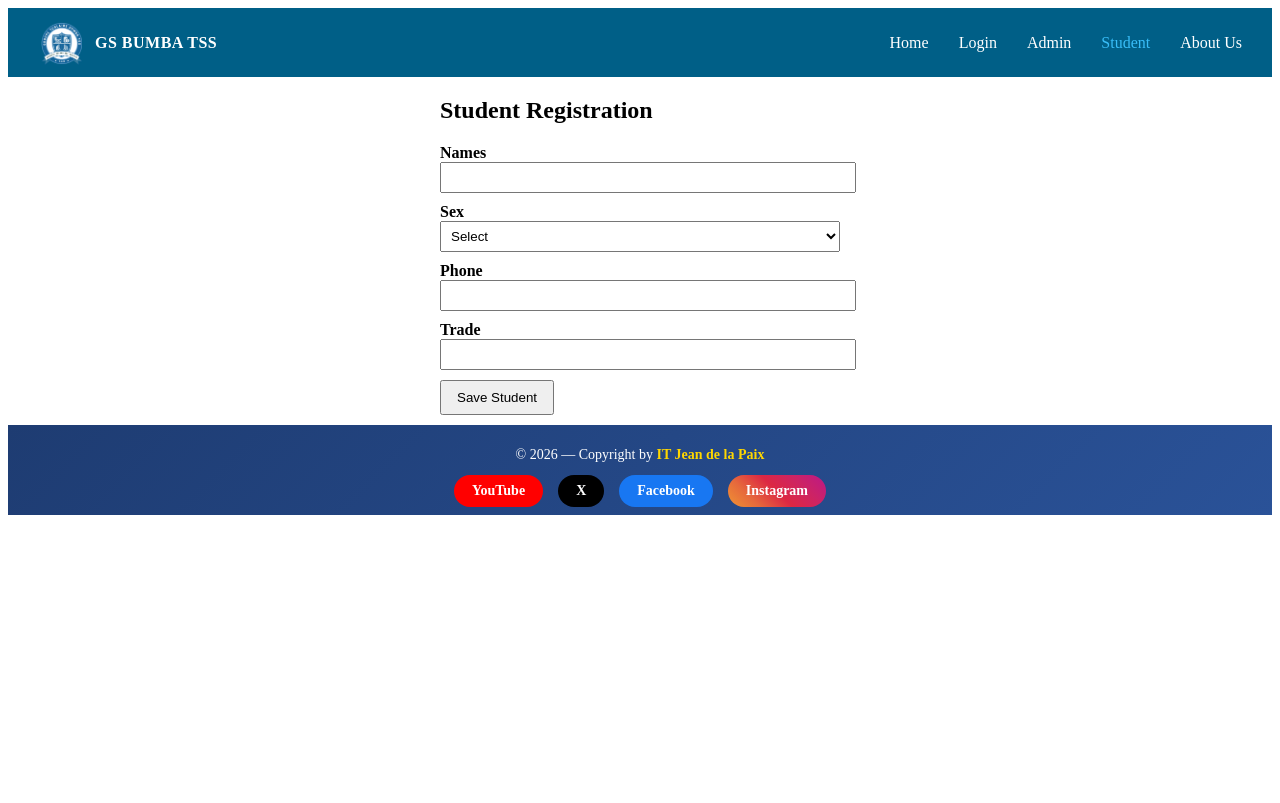
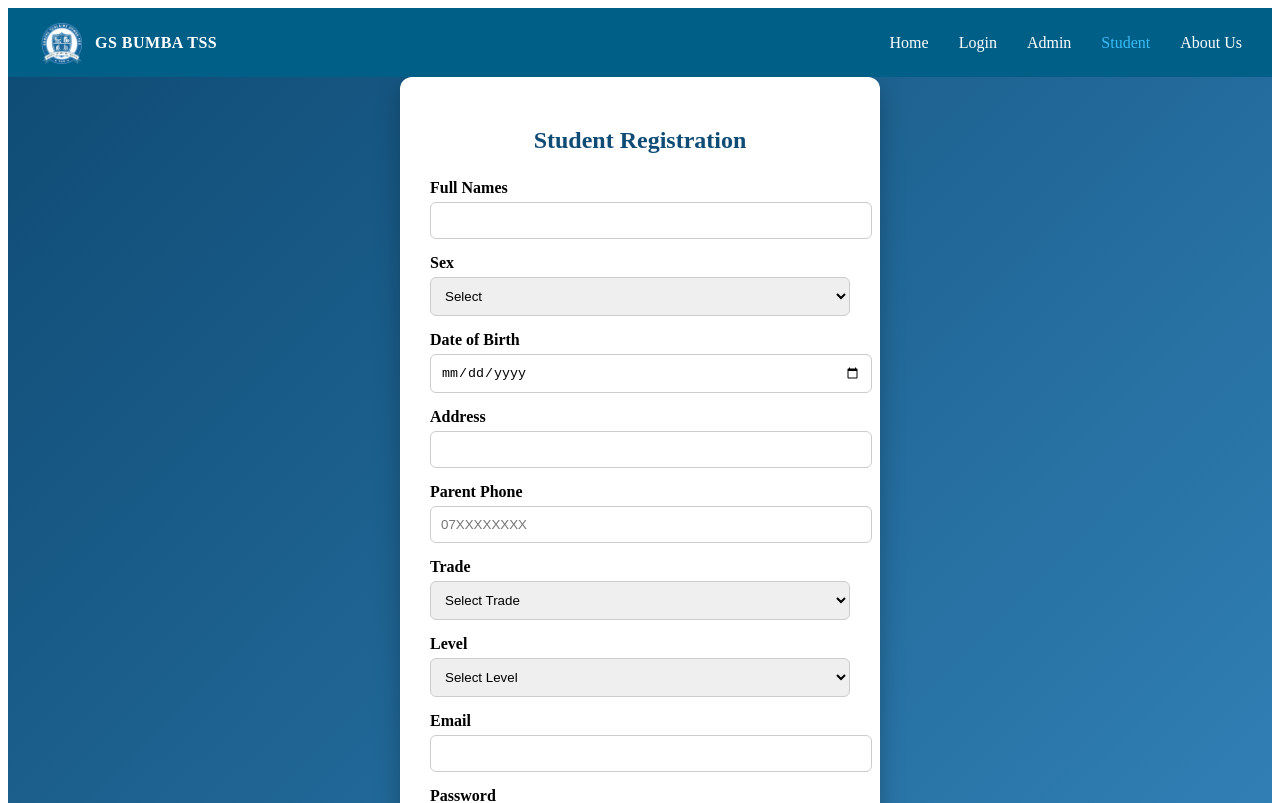
Before and after one commit to peacemaker19881/studentregistrationfront, a Vue app: page /student in a window 1280 px wide. Shown: the top 803 px of the page. Built offline with nearby package versions, Linux system fonts and the light colour scheme.

Commit message:
New commited files after changing the admin panel

```diff
--- a/src/components/StudentForm.vue
+++ b/src/components/StudentForm.vue
@@ -1,84 +1,153 @@
 <template>
-  <div class="form-container">
-    <h2>Student Registration</h2>
+  <div class="registration-container">
+    <form class="registration-card" @submit.prevent="submitForm">
+      <h2 class="title">Student Registration</h2>
 
-    <form @submit.prevent="submitForm">
-      <div>
-        <label>Names</label>
-        <input type="text" v-model="student.names" required />
+      <div class="form-group">
+        <label>Full Names</label>
+        <input type="text" v-model="form.names" required />
       </div>
 
-      <div>
+      <div class="form-group">
         <label>Sex</label>
-        <select v-model="student.sex" required>
+        <select v-model="form.sex" required>
           <option value="">Select</option>
           <option>Male</option>
           <option>Female</option>
         </select>
       </div>
 
-      <div>
-        <label>Phone</label>
-        <input type="text" v-model="student.phone" required />
+      <div class="form-group">
+        <label>Date of Birth</label>
+        <input type="date" v-model="form.dob" required />
       </div>
 
-      <div>
-        <label>Trade</label>
-        <input type="text" v-model="student.trade" required />
+      <div class="form-group">
+        <label>Address</label>
+        <input type="text" v-model="form.address" required />
       </div>
 
-      <button type="submit">Save Student</button>
+      <div class="form-group">
+        <label>Parent Phone</label>
+        <input type="tel" v-model="form.parentphone" placeholder="07XXXXXXXX" required />
+      </div>
+
+      <div class="form-group">
+        <label>Trade</label>
+        <select v-model="form.trade" required>
+          <option value="">Select Trade</option>
+          <option>Software Development</option>
+          <option>Computer Systems and Technology</option>
+          <option>Accounting</option>
+        </select>
+      </div>
+
+      <div class="form-group">
+        <label>Level</label>
+        <select v-model="form.level" required>
+          <option value="">Select Level</option>
+          <option>L3</option>
+          <option>L4</option>
+          <option>L5</option>
+          <option>Y1ACC</option>
+          <option>Y2ACC</option>
+          <option>Y3ACC</option>
+        </select>
+      </div>
+
+      <div class="form-group">
+        <label>Email</label>
+        <input type="email" v-model="form.email" required />
+      </div>
+
+      <div class="form-group">
+        <label>Password</label>
+        <input type="password" v-model="form.password" required />
+      </div>
+
+      <button class="btn-submit">Register</button>
     </form>
   </div>
 </template>
 
-<script>
-export default {
-  name: "StudentForm",
-  data() {
-    return {
-      student: {
-        names: "",
-        sex: "",
-        phone: "",
-        trade: ""
-      }
-    };
-  },
-  methods: {
-    submitForm() {
-      console.log("Student Data:", this.student);
-      alert("Student registered successfully");
+<script setup>
+import { reactive } from "vue";
 
-      // Reset form
-      this.student = {
-        names: "",
-        sex: "",
-        phone: "",
-        trade: ""
-      };
-    }
-  }
+const form = reactive({
+  names: "",
+  sex: "",
+  dob: "",
+  address: "",
+  parentphone: "",
+  trade: "",
+  level: "",
+  email: "",
+  password: ""
+});
+
+const submitForm = () => {
+  console.log("Student Data:", form);
+  alert("Registration submitted successfully!");
 };
 </script>
 
 <style scoped>
-.form-container {
-  width: 400px;
-  margin: auto;
+.registration-container {
+  min-height: 100vh;
+  background: linear-gradient(135deg, #0f4c75, #3282b8);
+  display: flex;
+  justify-content: center;
+  align-items: center;
 }
-form div {
-  margin-bottom: 10px;
+
+.registration-card {
+  background: white;
+  width: 420px;
+  padding: 30px;
+  border-radius: 12px;
+  box-shadow: 0 10px 25px rgba(0,0,0,.25);
 }
+
+.title {
+  text-align: center;
+  margin-bottom: 25px;
+  color: #0f4c75;
+}
+
+.form-group {
+  margin-bottom: 15px;
+}
+
 label {
+  font-weight: 600;
   display: block;
-  font-weight: bold;
+  margin-bottom: 5px;
 }
+
 input, select {
   width: 100%;
-  padding: 6px;
+  padding: 10px;
+  border-radius: 6px;
+  border: 1px solid #ccc;
 }
-button {
-  padding: 8px 15px;
+
+input:focus, select:focus {
+  outline: none;
+  border-color: #3282b8;
+}
+
+.btn-submit {
+  width: 100%;
+  padding: 12px;
+  background: #0f4c75;
+  color: white;
+  font-size: 16px;
+  border: none;
+  border-radius: 6px;
+  cursor: pointer;
+}
+
+.btn-submit:hover {
+  background: #1b6ca8;
 }
 </style>
--- a/src/router/index.js
+++ b/src/router/index.js
@@ -34,6 +34,11 @@ const routes = [
     name: 'about',
     component: AboutView
   },
+    {
+    path: '/admin/login',
+    name: 'admin',
+    component: AdminLogin
+  },
   {
   path: "/admin/news",
   component: () => import("../views/AdminNews.vue"),
@@ -43,7 +48,7 @@ const routes = [
     path: '/admin',
     name: 'admin-dashboard',
     component: AdminDashboard,
-    meta: { requiresAdmin: true }
+    //meta: { requiresAdmin: true }
   },
   {
     path: '/:pathMatch(.*)*',
--- a/src/views/StudentRegister.vue
+++ b/src/views/StudentRegister.vue
@@ -1,84 +1,153 @@
 <template>
-  <div class="form-container">
-    <h2>Student Registration</h2>
+  <div class="registration-container">
+    <form class="registration-card" @submit.prevent="submitForm">
+      <h2 class="title">Student Registration</h2>
 
-    <form @submit.prevent="submitForm">
-      <div>
-        <label>Names</label>
-        <input type="text" v-model="student.names" required />
+      <div class="form-group">
+        <label>Full Names</label>
+        <input type="text" v-model="form.names" required />
       </div>
 
-      <div>
+      <div class="form-group">
         <label>Sex</label>
-        <select v-model="student.sex" required>
+        <select v-model="form.sex" required>
           <option value="">Select</option>
           <option>Male</option>
           <option>Female</option>
         </select>
       </div>
 
-      <div>
-        <label>Phone</label>
-        <input type="text" v-model="student.phone" required />
+      <div class="form-group">
+        <label>Date of Birth</label>
+        <input type="date" v-model="form.dob" required />
       </div>
 
-      <div>
-        <label>Trade</label>
-        <input type="text" v-model="student.trade" required />
+      <div class="form-group">
+        <label>Address</label>
+        <input type="text" v-model="form.address" required />
       </div>
 
-      <button type="submit">Save Student</button>
+      <div class="form-group">
+        <label>Parent Phone</label>
+        <input type="tel" v-model="form.parentphone" placeholder="07XXXXXXXX" required />
+      </div>
+
+      <div class="form-group">
+        <label>Trade</label>
+        <select v-model="form.trade" required>
+          <option value="">Select Trade</option>
+          <option>Software Development</option>
+          <option>Computer Systems and Technology</option>
+          <option>Accounting</option>
+        </select>
+      </div>
+
+      <div class="form-group">
+        <label>Level</label>
+        <select v-model="form.level" required>
+          <option value="">Select Level</option>
+          <option>L3</option>
+          <option>L4</option>
+          <option>L5</option>
+          <option>Y1ACC</option>
+          <option>Y2ACC</option>
+          <option>Y3ACC</option>
+        </select>
+      </div>
+
+      <div class="form-group">
+        <label>Email</label>
+        <input type="email" v-model="form.email" required />
+      </div>
+
+      <div class="form-group">
+        <label>Password</label>
+        <input type="password" v-model="form.password" required />
+      </div>
+
+      <button class="btn-submit">Register</button>
     </form>
   </div>
 </template>
 
-<script>
-export default {
-  name: "StudentForm",
-  data() {
-    return {
-      student: {
-        names: "",
-        sex: "",
-        phone: "",
-        trade: ""
-      }
-    };
-  },
-  methods: {
-    submitForm() {
-      console.log("Student Data:", this.student);
-      alert("Student registered successfully");
+<script setup>
+import { reactive } from "vue";
 
-      // Reset form
-      this.student = {
-        names: "",
-        sex: "",
-        phone: "",
-        trade: ""
-      };
-    }
-  }
+const form = reactive({
+  names: "",
+  sex: "",
+  dob: "",
+  address: "",
+  parentphone: "",
+  trade: "",
+  level: "",
+  email: "",
+  password: ""
+});
+
+const submitForm = () => {
+  console.log("Student Data:", form);
+  alert("Registration submitted successfully!");
 };
 </script>
 
 <style scoped>
-.form-container {
-  width: 400px;
-  margin: auto;
+.registration-container {
+  min-height: 100vh;
+  background: linear-gradient(135deg, #0f4c75, #3282b8);
+  display: flex;
+  justify-content: center;
+  align-items: center;
 }
-form div {
-  margin-bottom: 10px;
+
+.registration-card {
+  background: white;
+  width: 420px;
+  padding: 30px;
+  border-radius: 12px;
+  box-shadow: 0 10px 25px rgba(0,0,0,.25);
 }
+
+.title {
+  text-align: center;
+  margin-bottom: 25px;
+  color: #0f4c75;
+}
+
+.form-group {
+  margin-bottom: 15px;
+}
+
 label {
+  font-weight: 600;
   display: block;
-  font-weight: bold;
+  margin-bottom: 5px;
 }
+
 input, select {
   width: 100%;
-  padding: 6px;
+  padding: 10px;
+  border-radius: 6px;
+  border: 1px solid #ccc;
 }
-button {
-  padding: 8px 15px;
+
+input:focus, select:focus {
+  outline: none;
+  border-color: #3282b8;
+}
+
+.btn-submit {
+  width: 100%;
+  padding: 12px;
+  background: #0f4c75;
+  color: white;
+  font-size: 16px;
+  border: none;
+  border-radius: 6px;
+  cursor: pointer;
+}
+
+.btn-submit:hover {
+  background: #1b6ca8;
 }
 </style>
```
